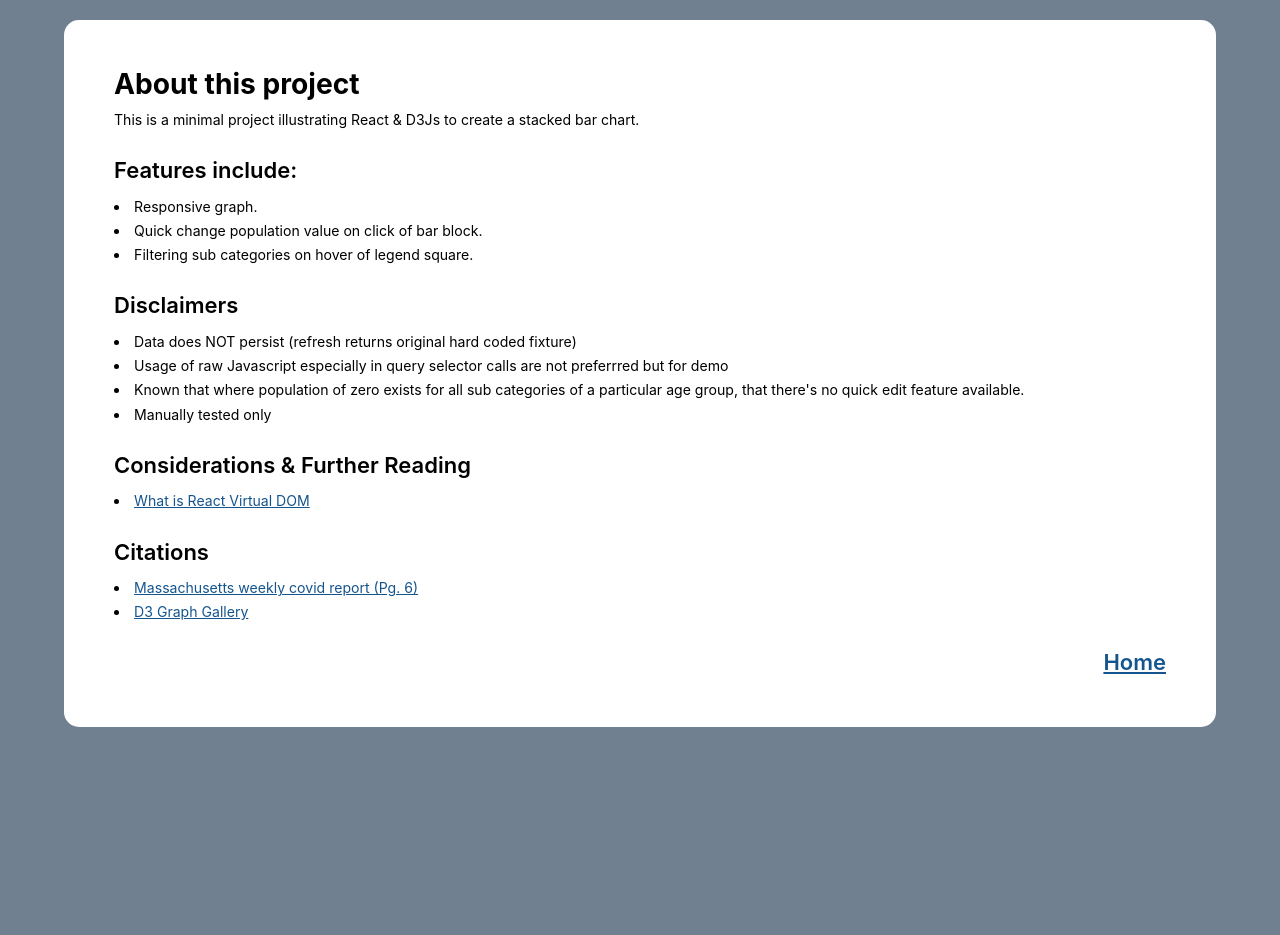
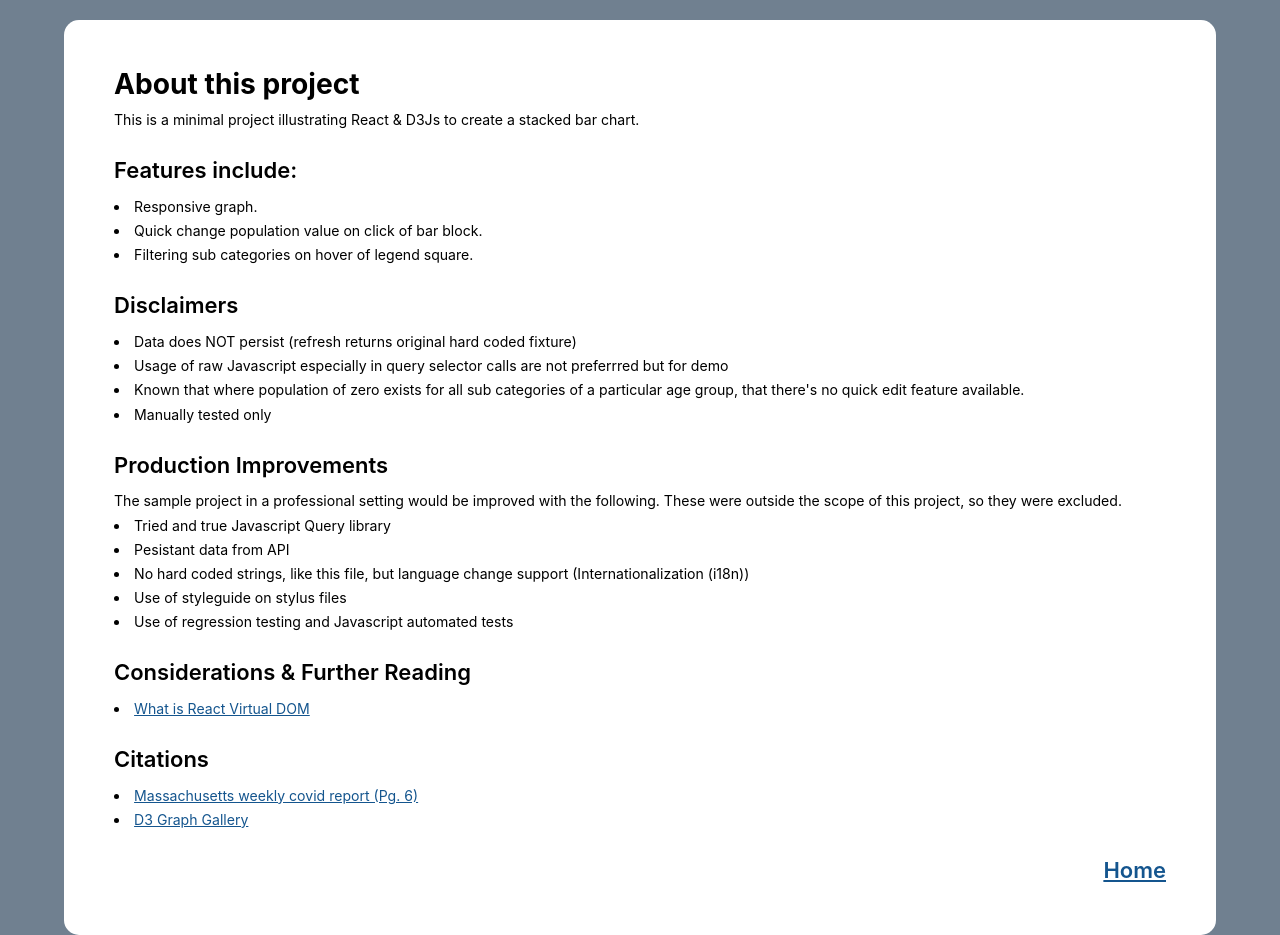
Before and after one commit to lbruney/ReactD3Js, a React (Create React App) app: page /about in a window 1280 px wide. Before the commit the page ends 820 px from the top, so only its background shows below. Built offline with nearby package versions, Linux system fonts and the light colour scheme.

Commit message:
Add further description

```diff
--- a/src/pages/AboutPage.jsx
+++ b/src/pages/AboutPage.jsx
@@ -31,6 +31,22 @@ function AboutPage() {
           </li>
           <li>Manually tested only</li>
         </ul>
+        <h2>Production Improvements</h2>
+        <p>
+          The sample project in a professional setting would be improved with
+          the following. These were outside the scope of this project, so they
+          were excluded.
+        </p>
+        <ul>
+          <li>Tried and true Javascript Query library</li>
+          <li>Pesistant data from API</li>
+          <li>
+            No hard coded strings, like this file, but language change support
+            (Internationalization (i18n))
+          </li>
+          <li>Use of styleguide on stylus files</li>
+          <li>Use of regression testing and Javascript automated tests</li>
+        </ul>
         <h2>Considerations &amp; Further Reading</h2>
         <ul>
           <li>
```
